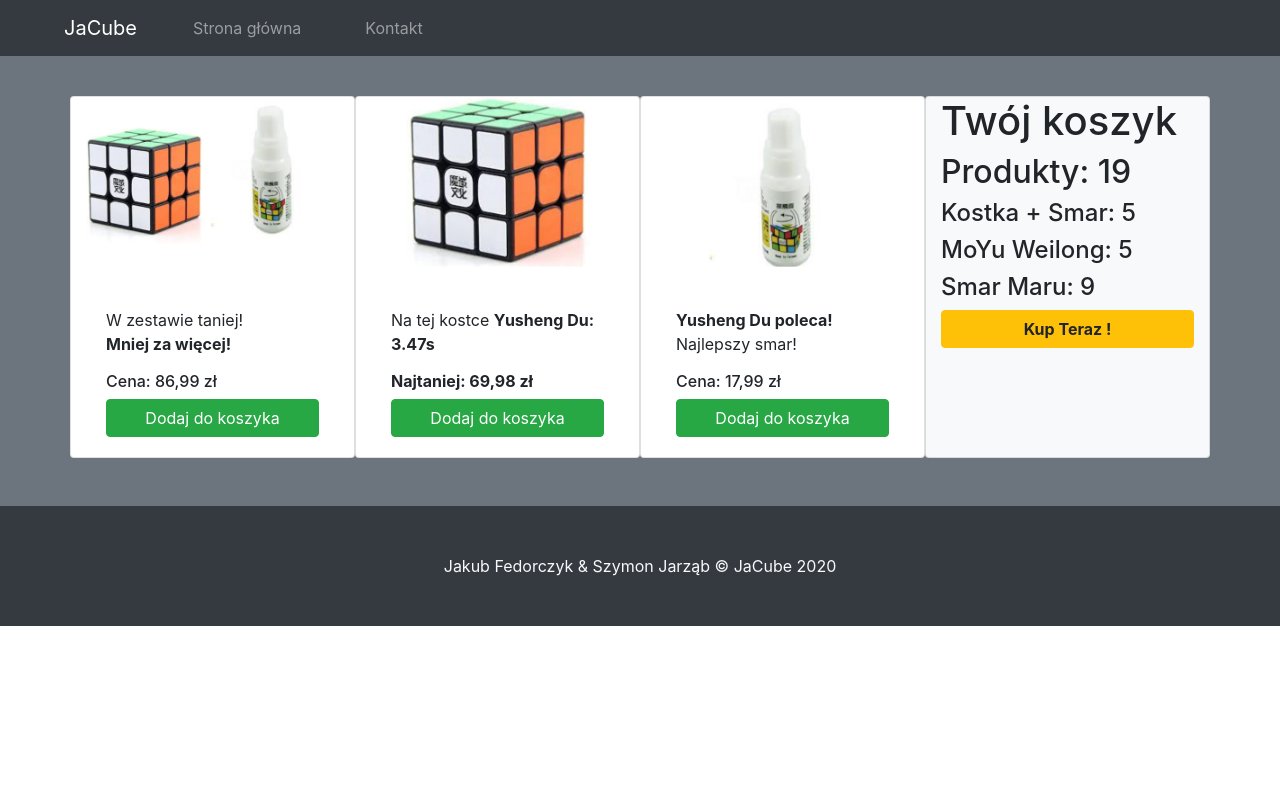
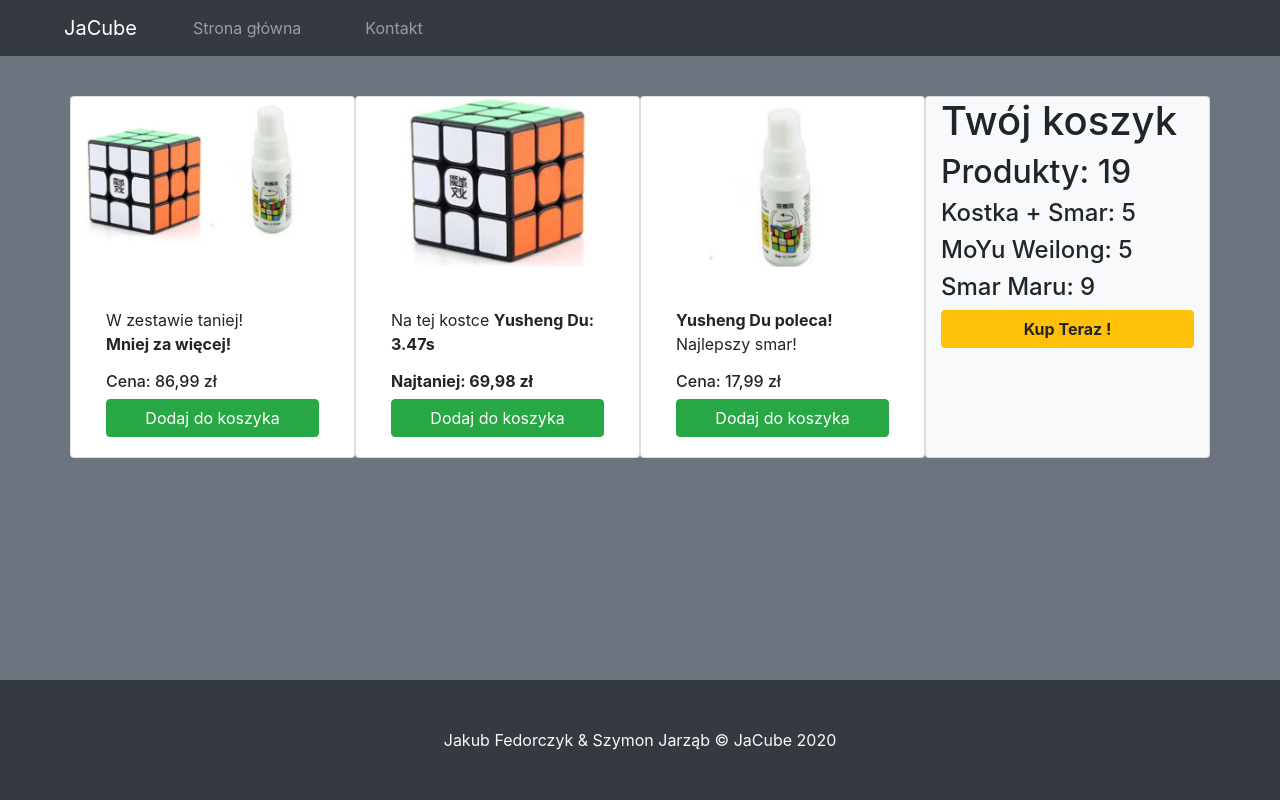
Before and after one commit to jacube1/JaCube, a Django app: page / in a window 1280 px wide. Run offline with Django 3.2, Linux system fonts and the light colour scheme; data comes from the database, SQL or seed files in the repository; both versions use the stored data as it was after the commit.

Commit message:
footer fixed, background fits to screen now

```diff
--- /dev/null
+++ b/JaCube/static/css/style.css
@@ -0,0 +1,8 @@
+footer{
+    bottom: 0;
+    position: fixed;
+}
+
+.h100{
+    height: 100vh;
+}
--- a/pages/models.py
+++ b/pages/models.py
@@ -26,7 +26,7 @@ class Product(models.Model):
 class CartProduct(models.Model):
     product = models.ForeignKey(Product, on_delete=models.DO_NOTHING)
     cart = models.ForeignKey(Cart, on_delete=models.DO_NOTHING)
-    amount = models.IntegerField(max_length=100, default=0)
+    amount = models.IntegerField(default=0)
 
     def __str__(self):
         return self.product.name
--- a/templates/pages/home.html
+++ b/templates/pages/home.html
@@ -17,6 +17,7 @@
 	<meta charset="UTF-8">
 	<meta name="description" content="Kup u nas kostkę rubika MoYu Weilong GTS, na której Yusheng Du ustanowił rekord świata w układanu kostki rubika:3.47s kup dodatkowo smar-zapłać mniej i oszczędź">
 	<meta name="viewport" content="width=device-width, initial-scale=1, shrink-to-fit=no">
+    <link rel="stylesheet" href="{% static 'css/style.css' %}">
 	<link
 	rel="stylesheet"
 	href="https://cdn.jsdelivr.net/npm/bootstrap@4.5.3/dist/css/bootstrap.min.css"
@@ -28,7 +29,7 @@
 	crossorigin="anonymous"></script>
 </head>
 <body>
-	<div class="container-fluid p-0">
+	<div class="container-fluid p-0 h100">
 		<header>
 			<nav class="navbar navbar-dark bg-dark navbar-expand-xl text-light fixed-top">
 				<a class="navbar-brand ml-5 mr-5" href="{% url 'home' %}">JaCube</a>
@@ -52,7 +53,7 @@
 		</header>
 		<main>
 			<article>
-				<section class="bg-secondary">
+				<section class="bg-secondary h100">
 					<div class="container pt-5">
 						<div class="row mt-5 pb-5">
 
@@ -89,9 +90,9 @@
 				</section>
 			</article>
 		</main>
-		<footer class="bg-dark text-center text-light pt-5 pb-5">
-			Jakub Fedorczyk & Szymon Jarząb &copy JaCube 2020
-		</footer>
+    <footer class="bg-dark text-center text-light pt-5 pb-5 w-100">
+        Jakub Fedorczyk & Szymon Jarząb &copy JaCube 2020
+    </footer>
 	</div>
 <script
 src="https://code.jquery.com/jquery-3.5.1.slim.min.js"
```
Also changed, not shown: db.sqlite3.
